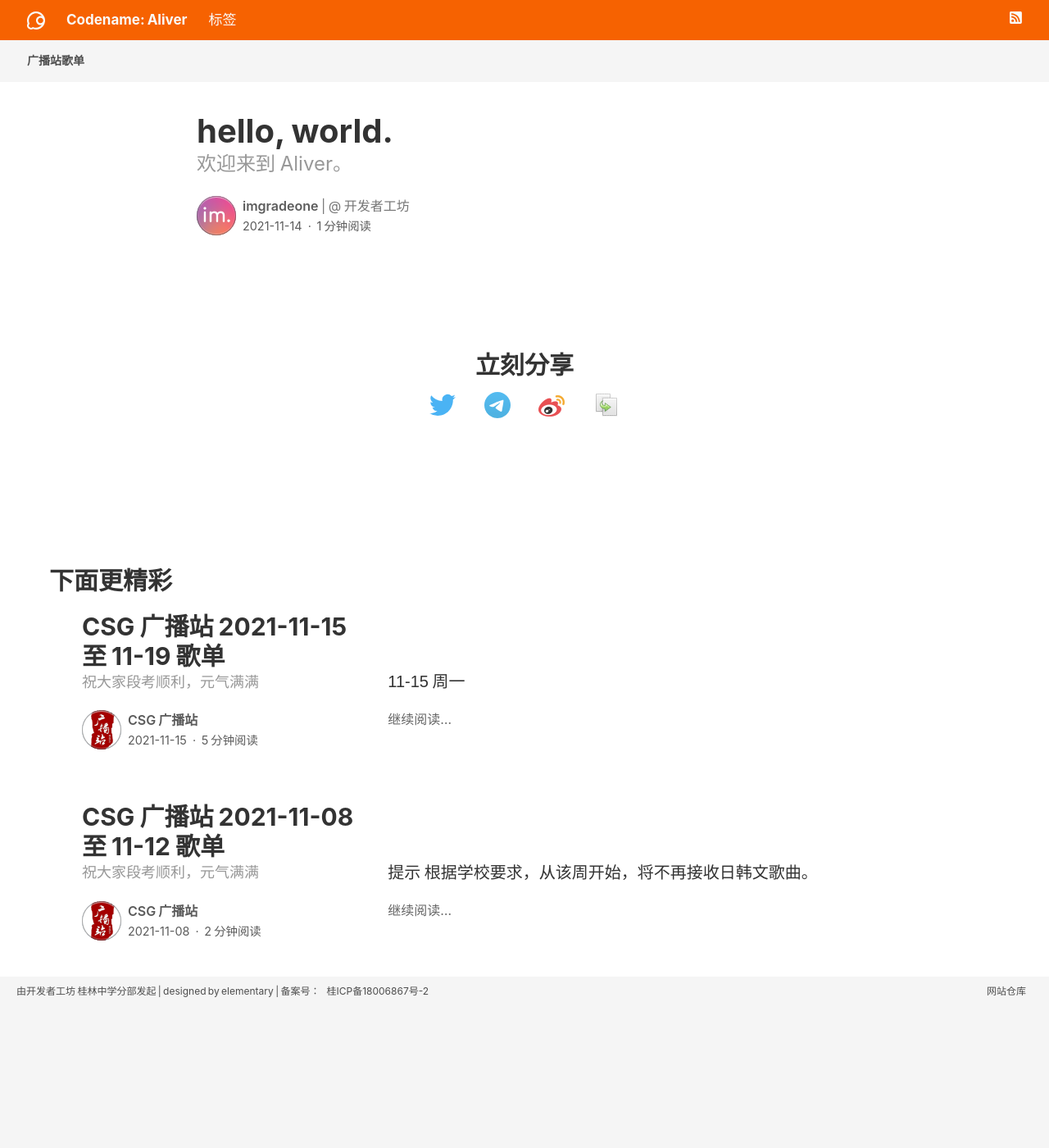
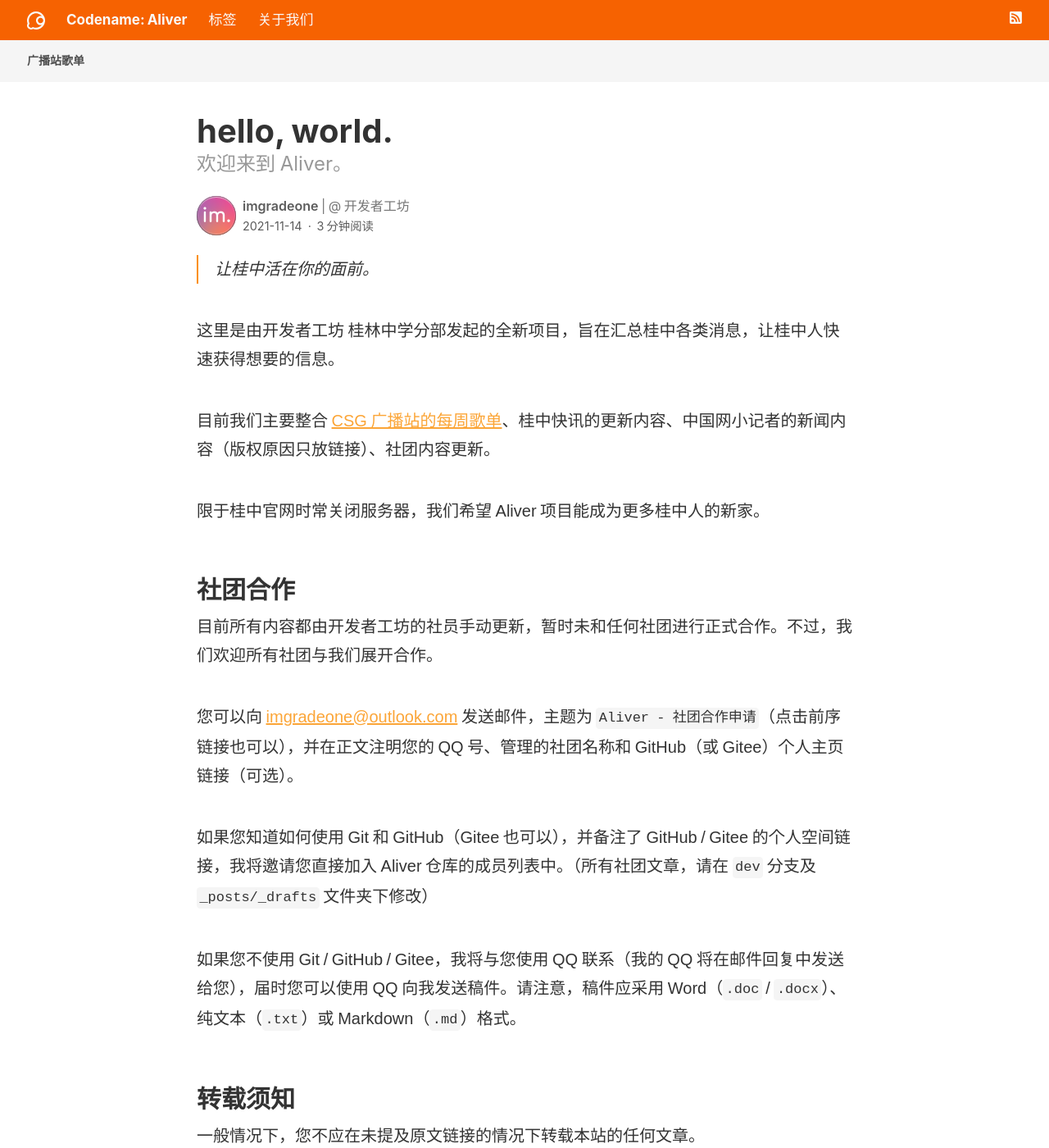
Before and after one commit to devswork-glzx/aliver, a Jekyll site: the page built from _posts/2021-11-14-helloworld.md, in a window 1280 px wide and 1400 px high. Shown: the whole window at 82% size. Built offline with Jekyll 4.4.1, drawn with Linux system fonts in a browser that asks for light colours; our own code applies the rules of GitHub Pages for plain Markdown files; some of the changed text lies outside the part shown.

Commit message:
hello world

```diff
--- a/_includes/nav.html
+++ b/_includes/nav.html
@@ -12,6 +12,11 @@
       <li><a href="{{ site.baseurl }}/tags/" target="_self">
         标签
       </a></li>
+
+      <li><a href="{{ site.baseurl }}/about/" target="_self">
+        关于我们
+      </a></li>
+
     </ul>
 
     <ul>
--- a/_posts/2021-11-14-helloworld.md
+++ b/_posts/2021-11-14-helloworld.md
@@ -3,3 +3,33 @@ title:  "hello, world."
 description: "欢迎来到 Aliver。"
 author: imgradeone
 ---
+
+> 让桂中活在你的面前。
+
+这里是由开发者工坊 桂林中学分部发起的全新项目，旨在汇总桂中各类消息，让桂中人快速获得想要的信息。
+
+目前我们主要整合 [CSG 广播站的每周歌单](https://glzx.lfdevs.com/aliver/tags/#csg-songlist)、桂中快讯的更新内容、中国网小记者的新闻内容（版权原因只放链接）、社团内容更新。
+
+限于桂中官网时常关闭服务器，我们希望 Aliver 项目能成为更多桂中人的新家。
+
+## 社团合作
+
+目前所有内容都由开发者工坊的社员手动更新，暂时未和任何社团进行正式合作。不过，我们欢迎所有社团与我们展开合作。
+
+您可以向 [imgradeone@outlook.com](mailto:imgradeone@outlook.com?subject=Aliver%20-%20社团合作申请) 发送邮件，主题为 `Aliver - 社团合作申请`（点击前序链接也可以），并在正文注明您的 QQ 号、管理的社团名称和 GitHub（或 Gitee）个人主页链接（可选）。
+
+如果您知道如何使用 Git 和 GitHub（Gitee 也可以），并备注了 GitHub / Gitee 的个人空间链接，我将邀请您直接加入 Aliver 仓库的成员列表中。（所有社团文章，请在 `dev` 分支及 `_posts/_drafts` 文件夹下修改）
+
+如果您不使用 Git / GitHub / Gitee，我将与您使用 QQ 联系（我的 QQ 将在邮件回复中发送给您），届时您可以使用 QQ 向我发送稿件。请注意，稿件应采用 Word（`.doc` / `.docx`）、纯文本（`.txt`）或 Markdown（`.md`）格式。
+
+## 转载须知
+
+一般情况下，您不应在未提及原文链接的情况下转载本站的任何文章。
+
+## 对于校方
+校方，如果您认为部分内容不符学校的利益，或对学生的身心发展有害，可以向我们发起移除申请，我们将遵照校方意见对导引进行修改。
+
+申请方式：
+1. 通过社团管理群联系社长。
+
+> 本段参考了 [温州市第五十一中学新生导引 联系我们](https://www.wz51z.wiki/联系我们.html) 页面。
```
Also changed, not shown: 1 other file.
